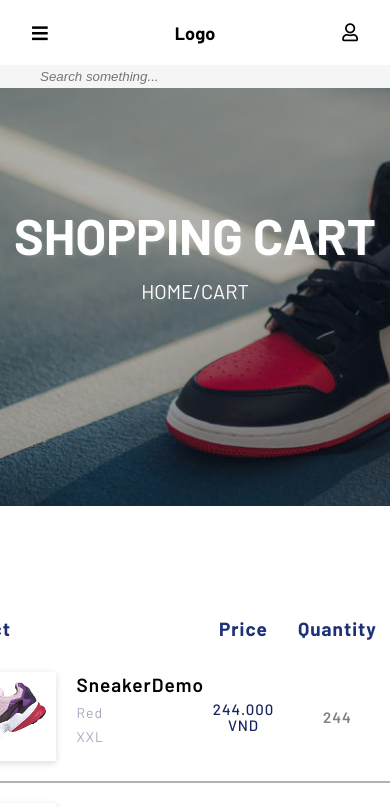
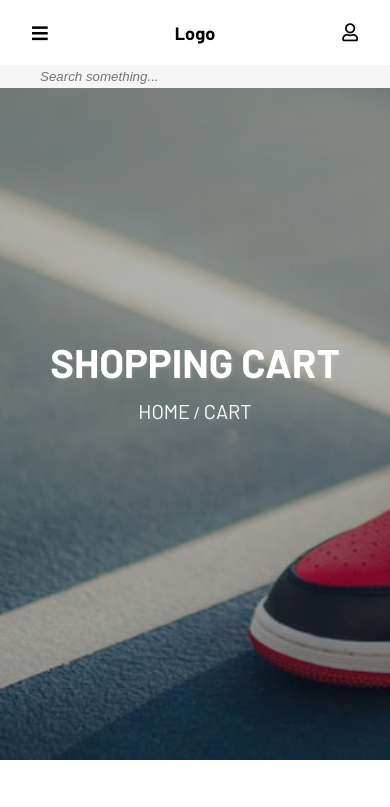
Before and after one commit to HinTran013/SE215---Sneaker-Store, a React (Create React App) app in the folder client/: page /cart in a window 390 px wide. Shown: the top 807 px of the page. Built offline with nearby package versions, Linux system fonts and the light colour scheme.

Commit message:
cartbanner

```diff
--- a/client/src/components/Cart/CartBanner.jsx
+++ b/client/src/components/Cart/CartBanner.jsx
@@ -1,4 +1,5 @@
 import React from "react";
+import { Link } from 'react-router-dom';
 
 import style from "./CartBanner.module.css"
 //import cartbanner from "../../assets/images/cart/cartbanner.jpg"
@@ -8,7 +9,7 @@ const CartBanner = () =>
     return (
         <div className={style.cartBanner}>
             <h1 className={style.cartTitle}>SHOPPING CART</h1>
-            <h2 className={style.cartPath}><a href="">HOME/CART</a></h2>
+            <h2 className={style.cartPath}><Link to="/">HOME</Link> / <Link to="/cart">CART</Link></h2>
         </div>
     );
 }
--- a/client/src/components/Cart/CartBanner.module.css
+++ b/client/src/components/Cart/CartBanner.module.css
@@ -5,7 +5,7 @@
     background-size: cover;
 
     width: 100%;
-    height: 60vh;
+    height: 90vh;
 
     display: flex;
     flex-direction: column;
@@ -25,7 +25,8 @@
 
     background-color: rgba(0, 0, 0, 0.05);
 }
-.cartBanner h1, .cartBanner a {
+.cartBanner h1,
+.cartPath {
     position: relative;
     text-shadow: 2px 2px 3px rgba(255, 255, 255, 0.1);
     text-transform: capitalize;
@@ -39,10 +40,29 @@
     margin-bottom: 1rem;
 }
 
-.cartPath a{
+.cartPath,
+.cartPath a {
     color: white;
     font-size: 2rem;
     font-weight: 400;
 
     text-decoration: none;
 }
+.cartPath a:hover {
+    color: red;
+}
+
+@media (max-width: 415px) {
+    .cartBanner h1 {
+        font-size: 4rem;
+    }
+    .cartPath {
+        font-size: 1.7rem;
+    }
+}
+
+@media (max-width: 376px) {
+    .cartBanner h1 {
+        font-size: 3.5rem;
+    }
+}
```
